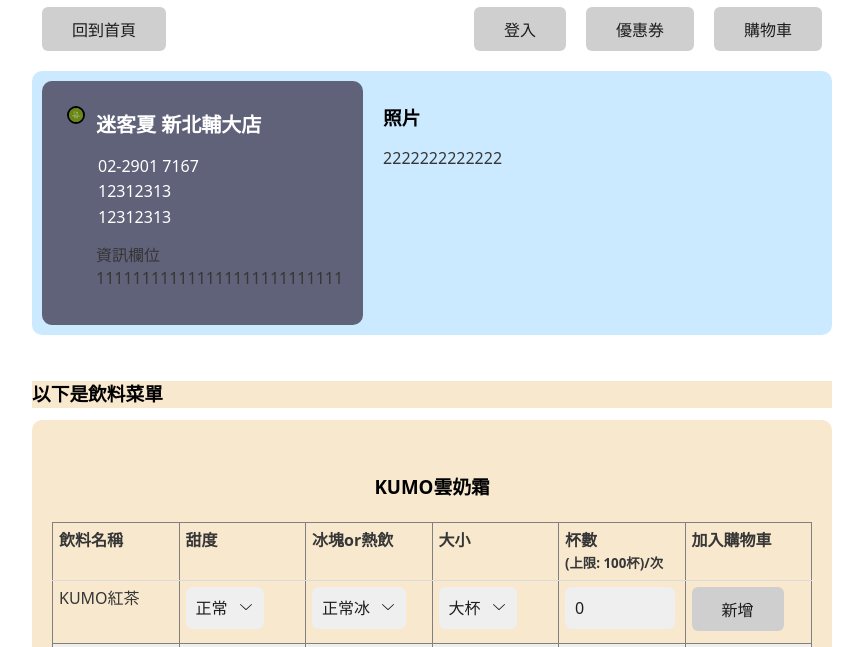
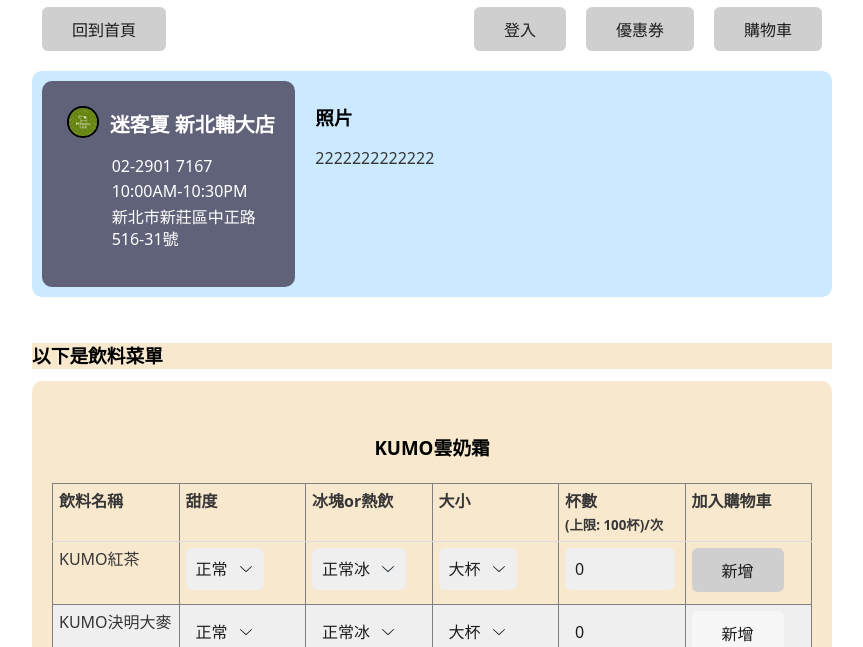
Before and after one commit to fuyu-chung/web, a plain HTML site: page html/Milksha.html in a window 1280 px wide. Shown: the part 119-766 px from the top of the page, without its empty margins (208-1071 px from the left). Drawn offline with nearby package versions, Linux system fonts and the light colour scheme.

Commit message:
icon css

```diff
--- a/html/Milksha.html
+++ b/html/Milksha.html
@@ -9,6 +9,7 @@
 		integrity="sha256-/xUj+3OJU5yExlq6GSYGSHk7tPXikynS7ogEvDej/m4=" crossorigin="anonymous"></script>
 
 	<link rel="stylesheet" href="shopcss/style.css" type="text/css">
+	<link rel="stylesheet" href="shopcss/icon.css" type="text/css">
 
 
 </head>
@@ -46,17 +47,20 @@
 		<div class="box-info1">
 			<div class="container-info-shopinfo" style="background-color: #606279;">
 				<div class="box-info-shopinfo1">
-					<img class="smaller-info-image thick-black-border" style="float:center;"
-						src="images/Milksha.jpg">
+					<img class="smaller-info-image thick-black-border" style="float:center;" src="images/Milksha.jpg">
 				</div>
 				<div class="box-info-shopinfo2">
 					<h4 class="text-info-shopinfo-top">迷客夏&nbsp;新北輔大店</h4>
 					<ul style="padding: 0px 0px 0px 2px">
 						<li class="text-info-shopinfo-down">02-2901&nbsp;7167</li>
-						<li class="text-info-shopinfo-down">12312313</li>
-						<li class="text-info-shopinfo-down">12312313</li>
+						<li class="text-info-shopinfo-down">10:00AM-10:30PM</li>
+						<a href="https://www.google.com/maps/place/242%E6%96%B0%E5%8C%97%E5%B8%82%E6%96%B0%E8%8E%8A%E5%8D%80%E4%B8%AD%E6%AD%A3%E8%B7%AF516-31%E8%99%9F/@25.032356,121.432968,17z/data=!4m5!3m4!1s0x3442a7e8949f2147:0x9e4b5a994dfbf3ec!8m2!3d25.0323355!4d121.4328952"
+							style="text-decoration:none;">
+							<li class="text-info-shopinfo-down">
+								新北市新莊區中正路516-31號
+							</li>
+						</a>
 					</ul>
-					<p>資訊欄位111111111111111111111111111</p>
 				</div>
 
 			</div>
```
